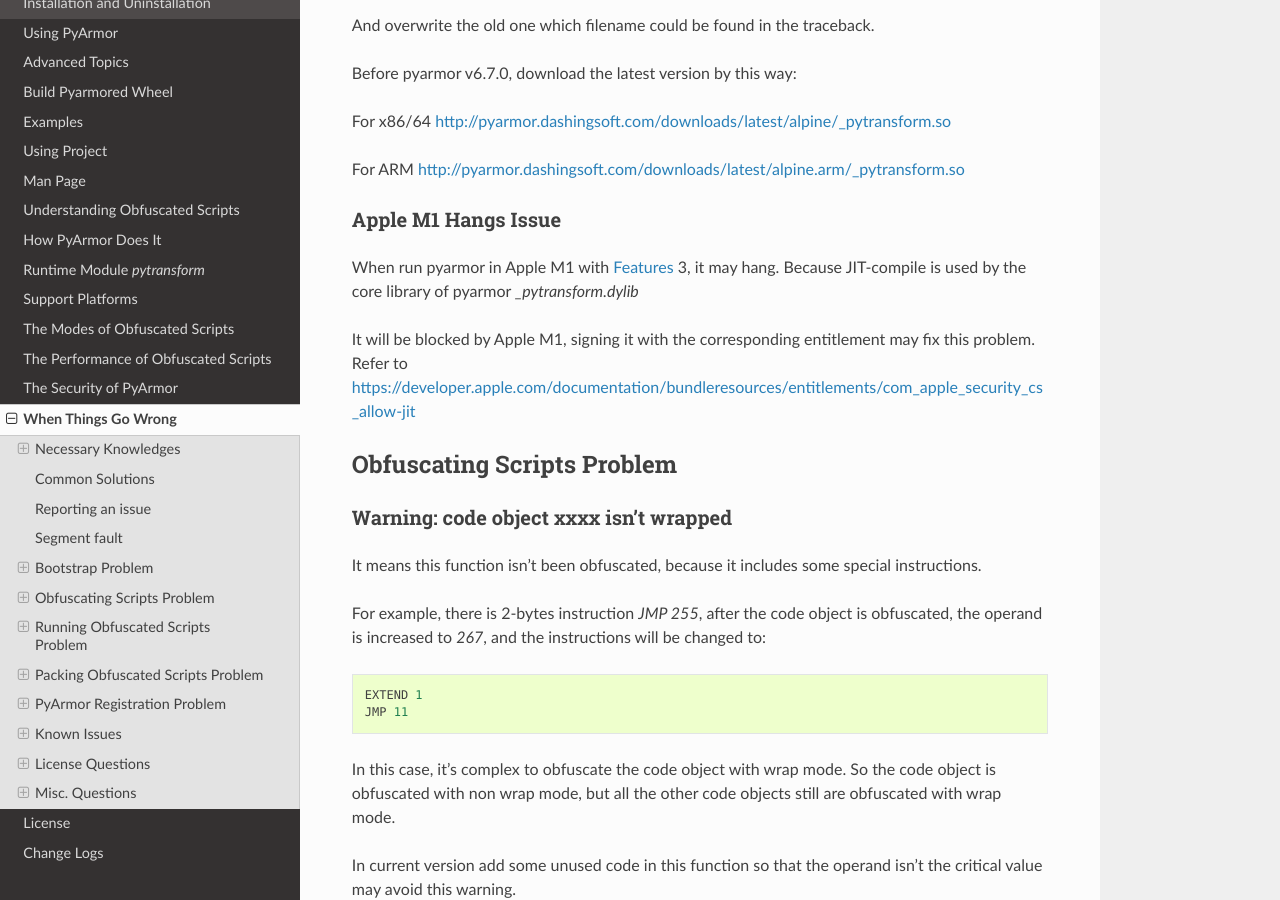
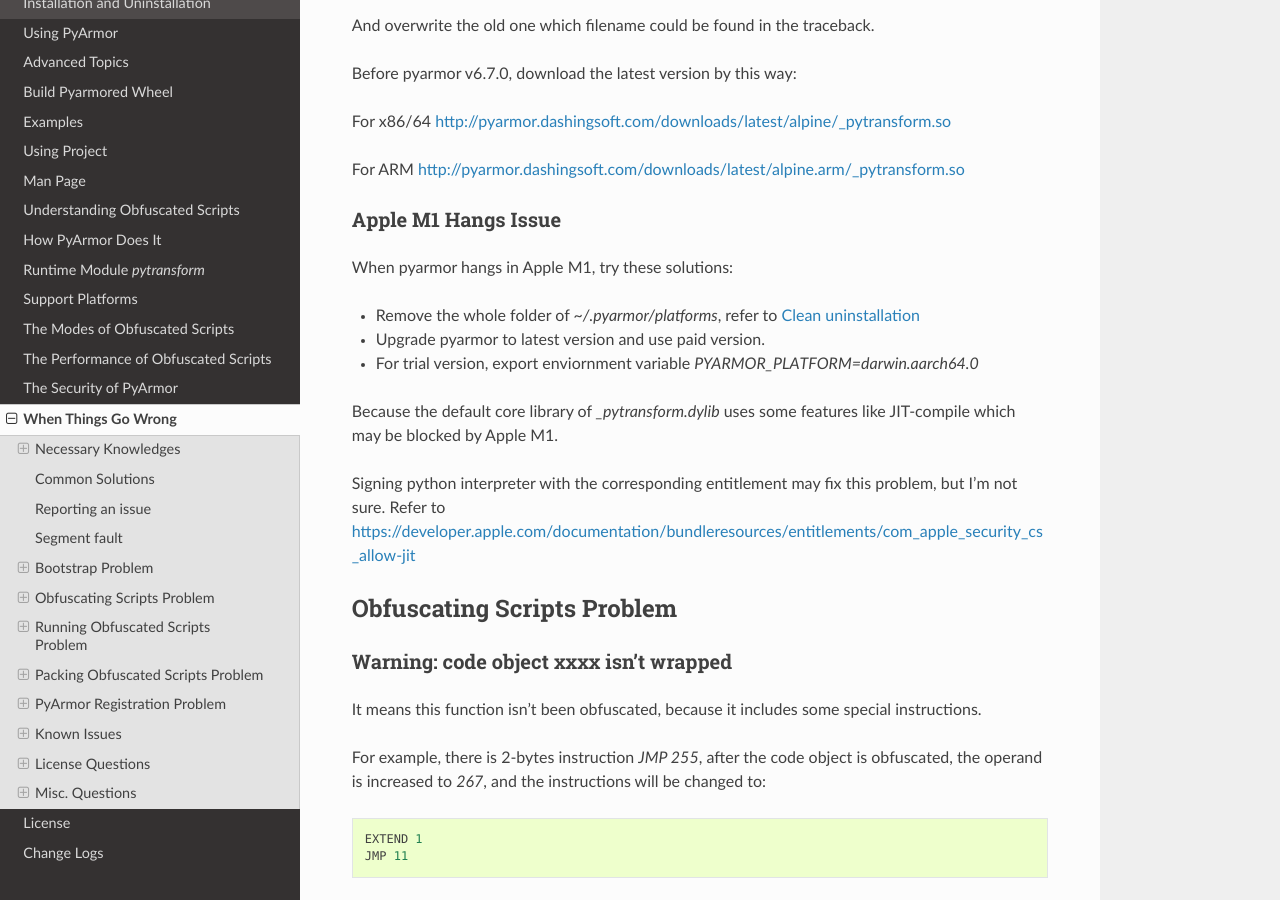
Before and after one commit to dashingsoft/pyarmor, a Sphinx documentation site: the page built from docs/questions.rst, in a window 1280 px wide and 900 px high, scrolled down 8112 px. Built offline with Sphinx 7.4.7 and the Read the Docs theme 2.0.0, drawn with Linux system fonts in a browser that asks for light colours.

Commit message:
Document Apple M1 hang solution

```diff
--- a/docs/questions.rst
+++ b/docs/questions.rst
@@ -403,11 +403,17 @@
 
 Apple M1 Hangs Issue
 ~~~~~~~~~~~~~~~~~~~~
-When run pyarmor in Apple M1 with :ref:`Features` 3, it may hang. Because
-JIT-compile is used by the core library of pyarmor `_pytransform.dylib`
+When pyarmor hangs in Apple M1, try these solutions:
 
-It will be blocked by Apple M1, signing it with the corresponding entitlement
-may fix this problem. Refer to
+* Remove the whole folder of `~/.pyarmor/platforms`, refer to :ref:`Clean uninstallation`
+* Upgrade pyarmor to latest version and use paid version.
+* For trial version, export enviornment variable `PYARMOR_PLATFORM=darwin.aarch64.0`
+
+Because the default core library of `_pytransform.dylib` uses some features like
+JIT-compile which may be blocked by Apple M1.
+
+Signing python interpreter with the corresponding entitlement may fix this
+problem, but I'm not sure. Refer to
 https://developer.apple.com/documentation/bundleresources/entitlements/com_apple_security_cs_allow-jit
 
 Obfuscating Scripts Problem
```
